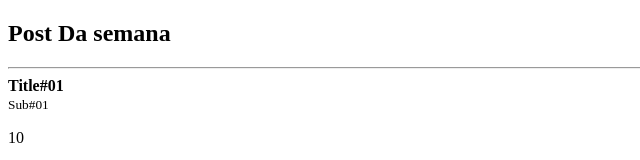
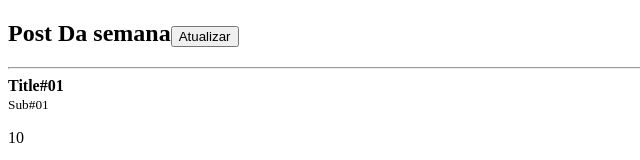
Before and after one commit to PauloJaka/estudos-react, a React app: page / in a window 1280 px wide. Shown: the top 160 px of the page, without its empty margins (0-640 px from the left). Built offline with nearby package versions, Linux system fonts and the light colour scheme.

Commit message:
começo em states

```diff
--- a/src/App.js
+++ b/src/App.js
@@ -1,5 +1,6 @@
 import React from "react";
 import Post from "./Post";
+import { func } from "prop-types";
 
 const post = [
     {title: "Title#01" , subtitle: "Sub#01", likes:10},
@@ -9,9 +10,18 @@ const post = [
 
 
 function App () {
+
+    function handleRefresh(){
+        console.log('deucerto')
+    }
+
     return (
     <>
-        <h2>Post Da semana</h2>
+        <h2>Post Da semana
+            <button onClick={handleRefresh}>
+                Atualizar
+            </button>
+        </h2>
 
         <hr />
 
```
